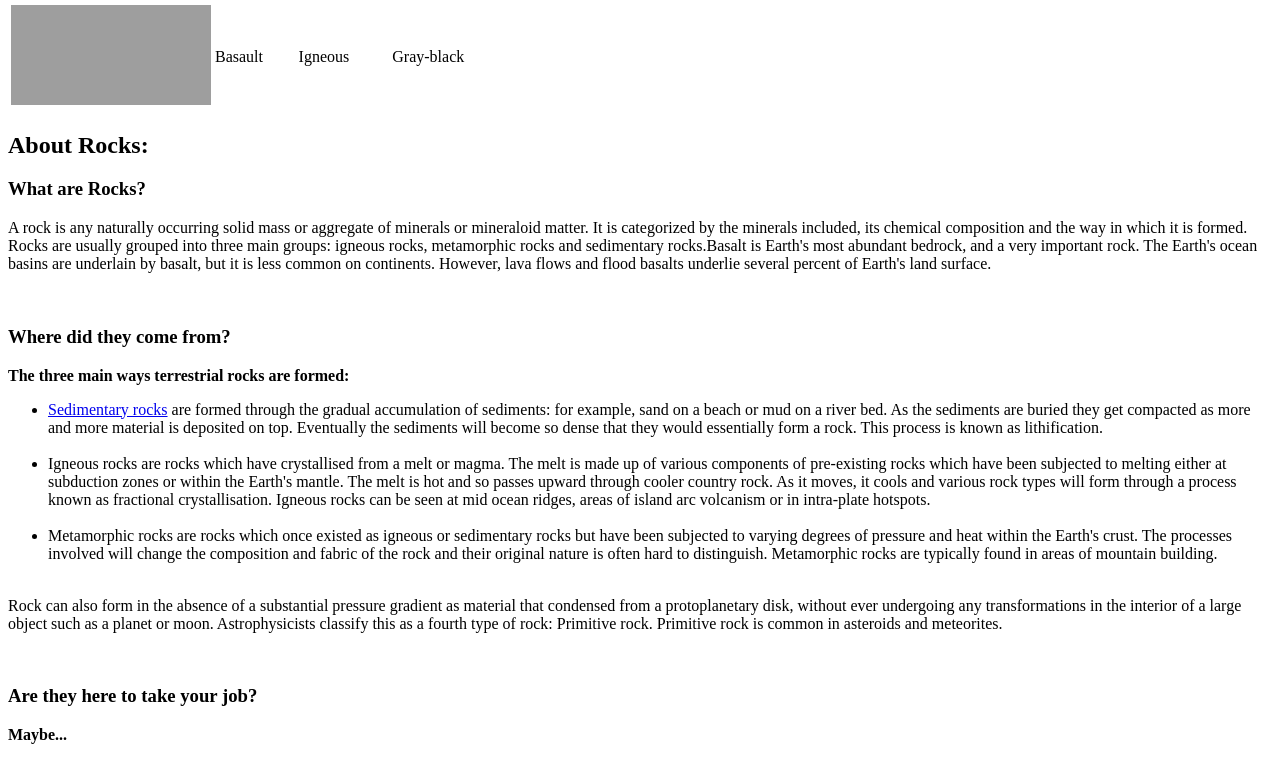
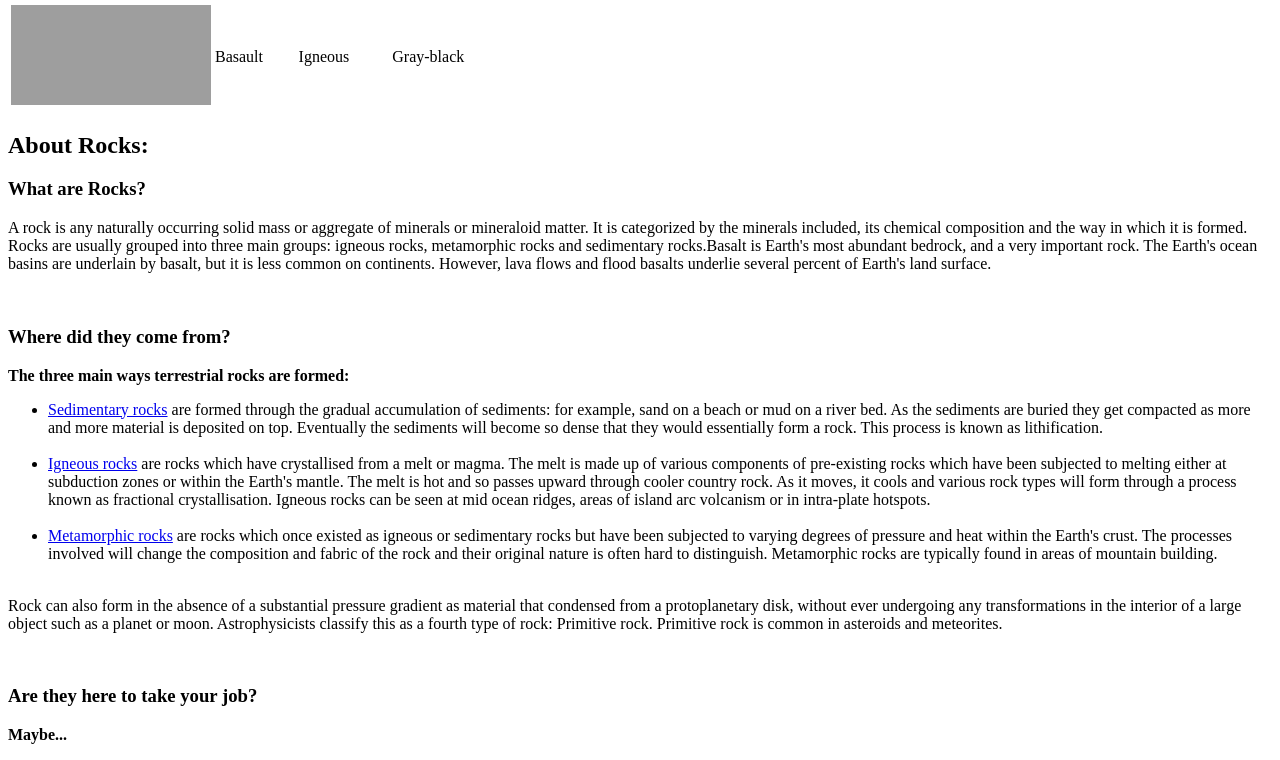
Before and after one commit to Stephen-Fog/Stephen-Fog.github.io, a plain HTML site: page index.html in a window 1280 px wide. Shown: the part 445-1205 px from the top of the page. Drawn offline with Linux system fonts and the light colour scheme; grey boxes are pictures that could not be loaded.

Commit message:
Update index.html

```diff
--- a/index.html
+++ b/index.html
@@ -61,11 +61,11 @@
 		<p><strong>The three main ways terrestrial rocks are formed:</strong></p>
 
 		<ul>
-			<li><a href="https://en.wikipedia.org/wiki/Sedimentary_rock#:~:text=Sedimentary%20rocks%20are%20types%20of,particles%20to%20settle%20in%20place.">Sedimentary rocks</a> are formed through the gradual accumulation of sediments: for example, sand on a beach or mud on a river bed. As the sediments are buried they get compacted as more and more material is deposited on top. Eventually the sediments will become so dense that they would essentially form a rock. This process is known as lithification.</li>
+			<li><a href="https://en.wikipedia.org/wiki/Sedimentary_rock">Sedimentary rocks</a> are formed through the gradual accumulation of sediments: for example, sand on a beach or mud on a river bed. As the sediments are buried they get compacted as more and more material is deposited on top. Eventually the sediments will become so dense that they would essentially form a rock. This process is known as lithification.</li>
 		<br>
-			<li>Igneous rocks are rocks which have crystallised from a melt or magma. The melt is made up of various components of pre-existing rocks which have been subjected to melting either at subduction zones or within the Earth's mantle. The melt is hot and so passes upward through cooler country rock. As it moves, it cools and various rock types will form through a process known as fractional crystallisation. Igneous rocks can be seen at mid ocean ridges, areas of island arc volcanism or in intra-plate hotspots.</li>
+			<li><a href="https://en.wikipedia.org/wiki/Igneous_rock">Igneous rocks</a> are rocks which have crystallised from a melt or magma. The melt is made up of various components of pre-existing rocks which have been subjected to melting either at subduction zones or within the Earth's mantle. The melt is hot and so passes upward through cooler country rock. As it moves, it cools and various rock types will form through a process known as fractional crystallisation. Igneous rocks can be seen at mid ocean ridges, areas of island arc volcanism or in intra-plate hotspots.</li>
 		<br>
-			<li>Metamorphic rocks are rocks which once existed as igneous or sedimentary rocks but have been subjected to varying degrees of pressure and heat within the Earth's crust. The processes involved will change the composition and fabric of the rock and their original nature is often hard to distinguish. Metamorphic rocks are typically found in areas of mountain building.</li>
+			<li><a href="https://en.wikipedia.org/wiki/Metamorphic_rock">Metamorphic rocks</a> are rocks which once existed as igneous or sedimentary rocks but have been subjected to varying degrees of pressure and heat within the Earth's crust. The processes involved will change the composition and fabric of the rock and their original nature is often hard to distinguish. Metamorphic rocks are typically found in areas of mountain building.</li>
 		</ul>
 
 		<br>Rock can also form in the absence of a substantial pressure gradient as material that condensed from a protoplanetary disk, without ever undergoing any transformations in the interior of a large object such as a planet or moon. Astrophysicists classify this as a fourth type of rock: Primitive rock. Primitive rock is common in asteroids and meteorites.</p>
```
